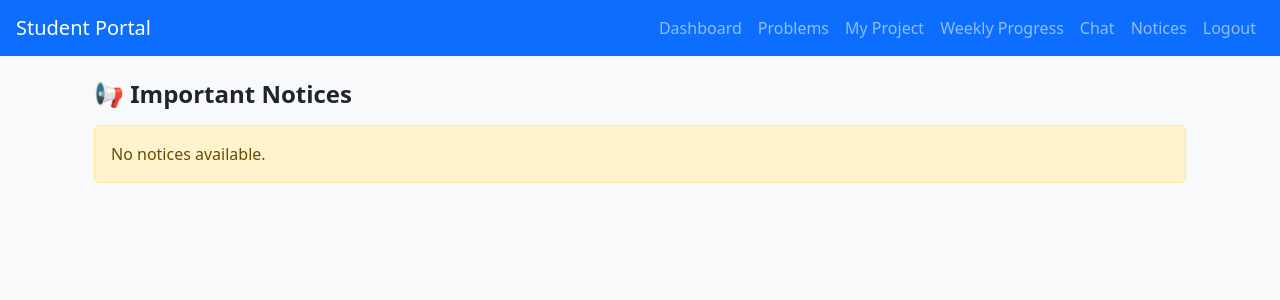
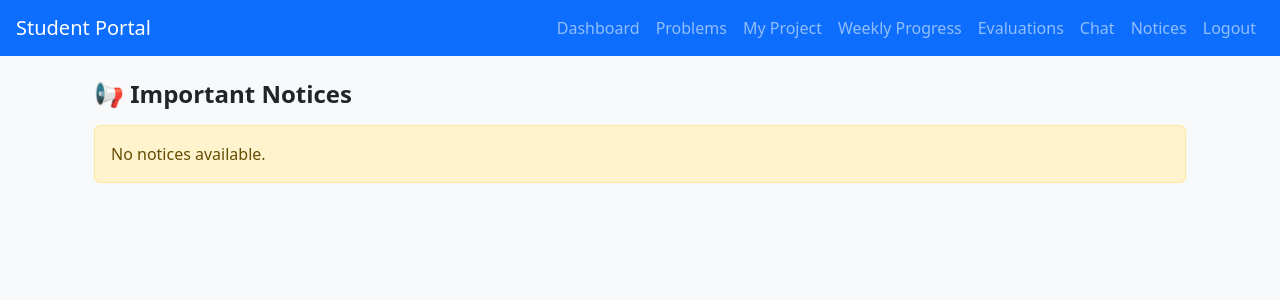
Before and after one commit to abhijithhv-rnsit/rnsit-multidisciplinary_project_2025-26, a Flask app: page /student/notices in a window 1280 px wide. Shown: the top 300 px of the page. Run offline with Flask 3, Linux system fonts and the light colour scheme; the visitor is signed in with stand-in values (Sample User, id 1); data that the repository does not hold is empty; some libraries are stand-ins or nearby versions.

Commit message:
Update student_base.html

```diff
--- a/templates/student_base.html
+++ b/templates/student_base.html
@@ -10,6 +10,7 @@
       <li class="nav-item"><a class="nav-link" href="/student/problems">Problems</a></li>
       <li class="nav-item"><a class="nav-link" href="/student/my-project">My Project</a></li>
       <li class="nav-item"><a class="nav-link" href="/student/weekly-progress">Weekly Progress</a></li>
+      <li class="nav-item"><a class="nav-link" href="/student/evaluations">Evaluations</a></li>
       <li class="nav-item"><a class="nav-link" href="/student/chat">Chat</a></li>
       <li class="nav-item"><a class="nav-link" href="/student/notices" >Notices</a></li>
       <li class="nav-item"><a class="nav-link" href="/student/logout">Logout</a></li>
```
